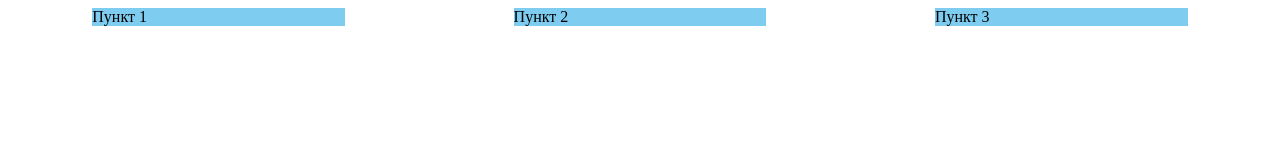
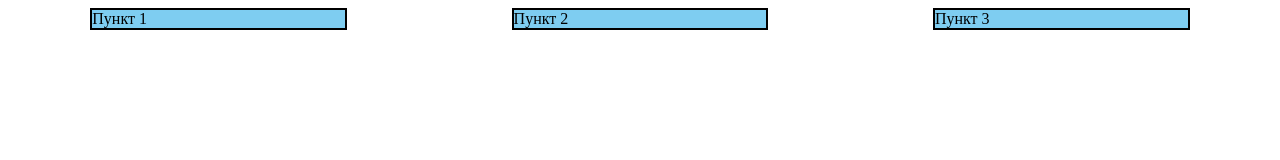
Before and after one commit to barisenak/menu, a plain HTML site: page index.html in a window 1280 px wide. Drawn offline with Linux system fonts and the light colour scheme.

Commit message:
first commit

```diff
--- a/style.css
+++ b/style.css
@@ -8,14 +8,13 @@
 .styleFirstFloor {
     background-color: rgb(126, 205, 241);
     width: 20%;
+    border: 2px solid black;
 }
 
-/* .styleFirstFloor:hover {
+.styleFirstFloor:hover {
     cursor: pointer;
-    background-color: rgb(111, 176, 179);
-} */
+}
 
 .styleSecondFloor {
     background-color: rgb(126, 205, 241);
-
 }
```
